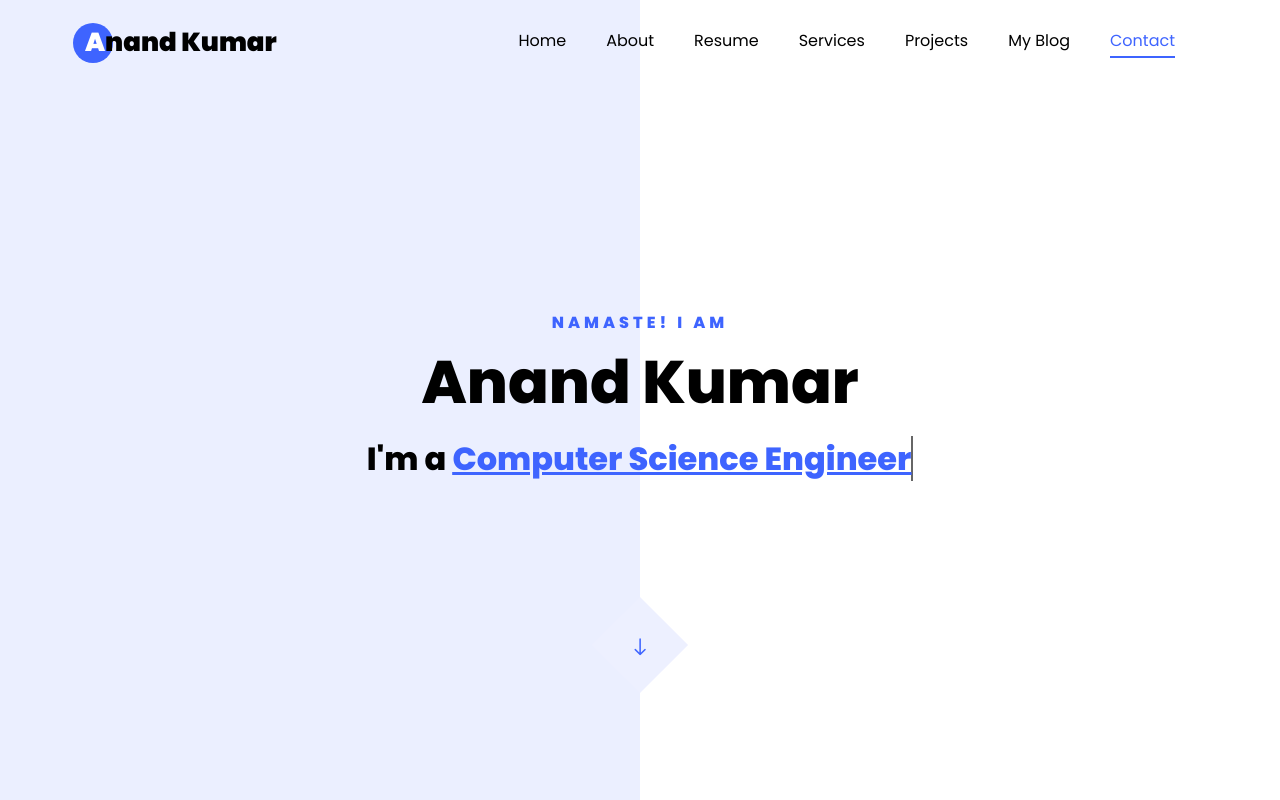
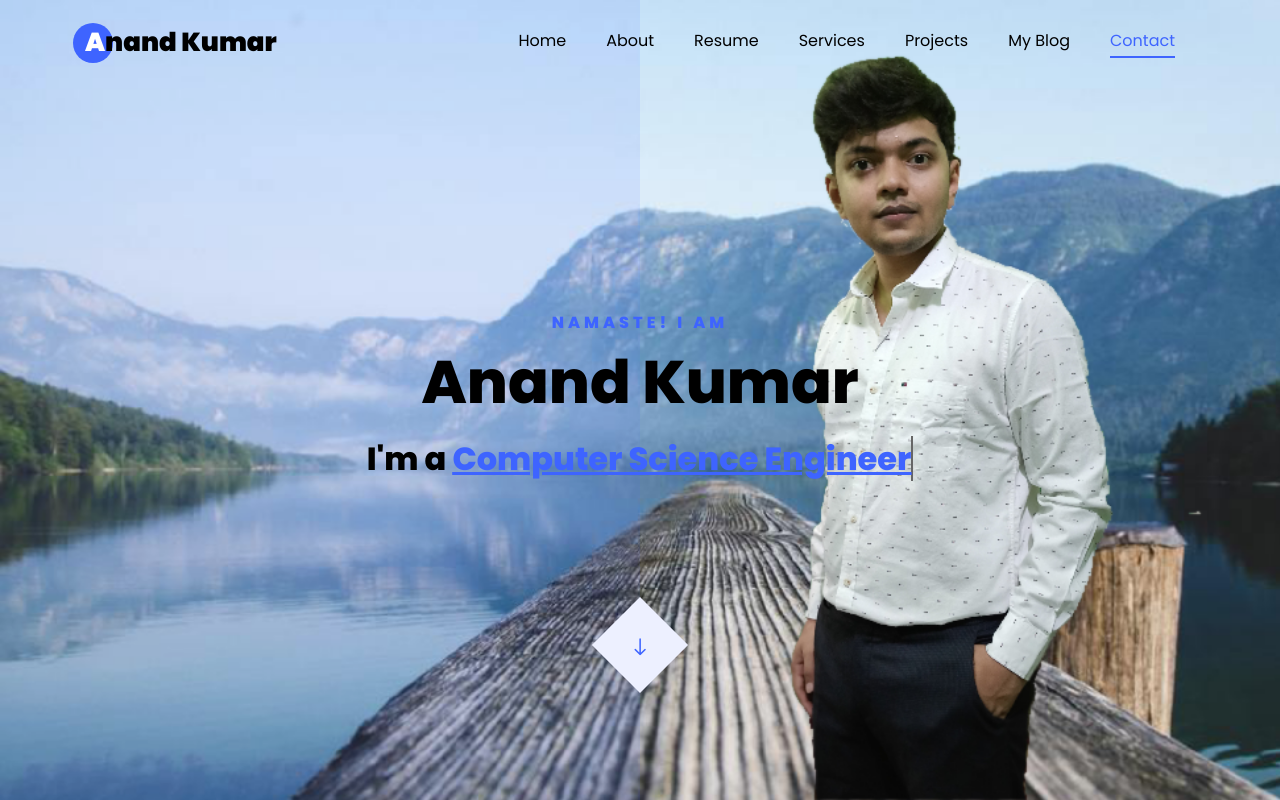
Before and after one commit to anandkunwar5/anandkumar.github.io, a plain HTML site: page index.html in a window 1280 px wide. Shown: the top 800 px of the page. Drawn offline with Linux system fonts and the light colour scheme; files whose address does not match are found by name.

Commit message:
Update index.html

```diff
--- a/index.html
+++ b/index.html
@@ -45,7 +45,7 @@
 	      </div>
 	    </div>
 	  </nav>
-	  <section class="hero-wrap js-fullheight">
+	  <section class="hero-wrap js-fullheight"   style="background-image: url(images/cover1.png)">
       <div class="overlay"></div>
       <div class="container">
         <div class="row no-gutters slider-text js-fullheight justify-content-center align-items-center">
```
